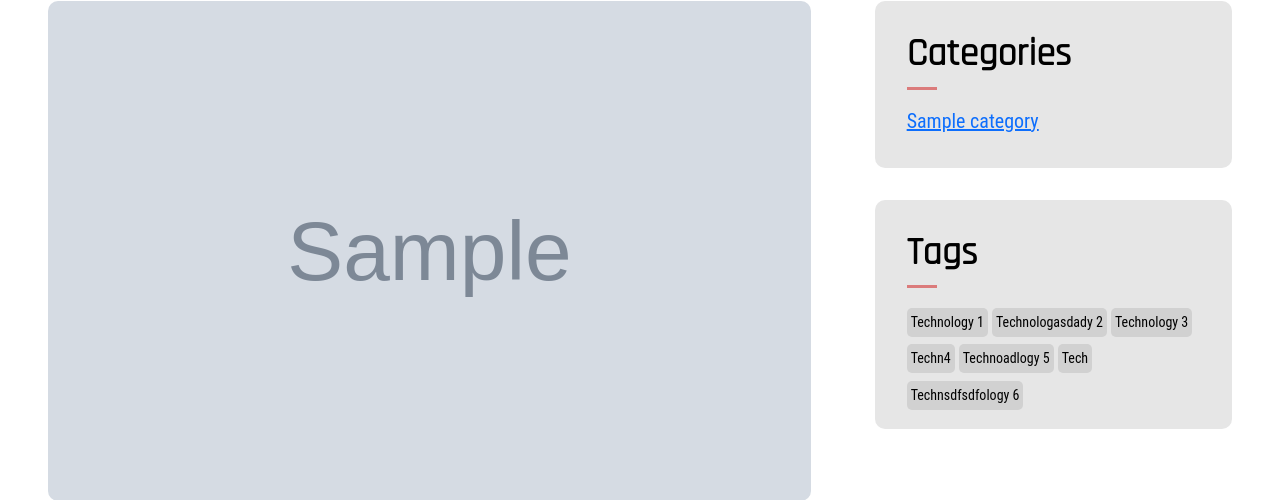
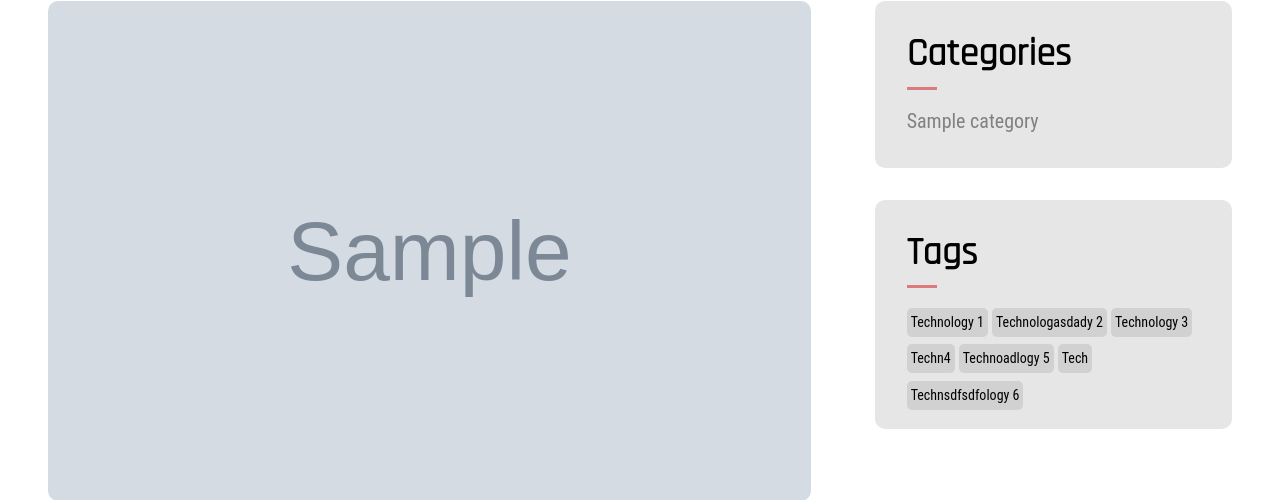
Before and after one commit to nimiology/Django-Blog, a Django app: a page that uses templates/Blog/blog-article.html in a window 1280 px wide. Shown: the part 159-659 px from the top of the page. Run offline with Django 3.2, Linux system fonts and the light colour scheme; tables that the repository leaves empty hold one stand-in row (values such as "Sample post"); grey boxes marked "Sample" are stand-in pictures; some libraries are stand-ins or nearby versions; some web fonts are replaced.

Commit message:
1 : Fix portfolio-project title box position 2 : Fix categories link

```diff
--- a/static/css/blog-article.css
+++ b/static/css/blog-article.css
@@ -455,6 +455,8 @@ main {
       margin: 1rem 0;
       color: gray;
       font-family: "Roboto Condensed", sans-serif; }
+    .article-container .blog-sidebar .blog-sidebar-categories ul a {
+      text-decoration: none; }
     .article-container .blog-sidebar .blog-sidebar-tags ul {
       display: flex;
       justify-content: flex-start;
--- a/static/css/portfolio-item.css
+++ b/static/css/portfolio-item.css
@@ -282,7 +282,7 @@ header {
     color: #ffffff; }
 
 main {
-  margin-top: 7rem; }
+  margin-top: 5.75rem; }
   @media screen and (max-width: 800px) {
     main {
       margin-top: 5rem; } }
--- a/static/scss/blog-article.scss
+++ b/static/scss/blog-article.scss
@@ -262,6 +262,9 @@ main {
           color: darken($color: $color-text, $amount: 50%);
           font-family: "Roboto Condensed", sans-serif;
         }
+        a {
+          text-decoration: none;
+        }
       }
     }
 
--- a/static/scss/portfolio-item.scss
+++ b/static/scss/portfolio-item.scss
@@ -21,7 +21,7 @@ header {
 }
 
 main {
-  margin-top: 7rem;
+  margin-top: 5.75rem;
 
   @media screen and (max-width: 800px) {
     margin-top: 5rem;
--- a/templates/Blog/blog-article.html
+++ b/templates/Blog/blog-article.html
@@ -65,11 +65,13 @@
           </div>
           <ul>
             {% for category in article.categories.all %}
-                <li>
-                    <a href="{% url 'Blog:category' category.slug %}">
-                        {{ category.title }}
-                    </a>
-                </li>
+
+            <a href="{% url 'Blog:category' category.slug %}">
+              <li>
+                {{ category.title }}
+              </li>
+          </a>
+
             {% endfor %}
           </ul>
         </section>
```
